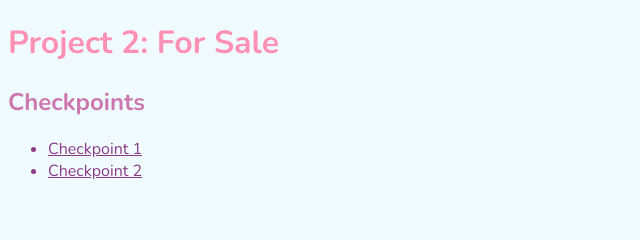
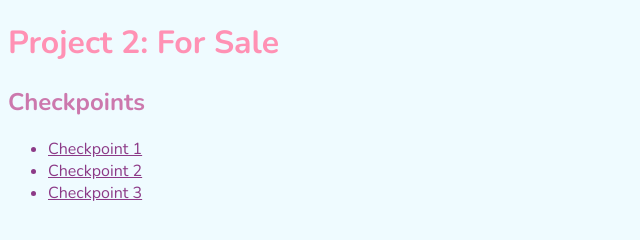
Before and after one commit to Gatewaytono/web22, a plain HTML site: page P2/index.html in a window 1280 px wide. Shown: the whole page, without its empty margins (0-640 px from the left). Drawn offline with nearby package versions, Linux system fonts and the light colour scheme.

Commit message:
p2.3 done
my eyes hurt

```diff
--- a/P2/index.html
+++ b/P2/index.html
@@ -16,6 +16,7 @@
           <ul>
             <li><a href="1/index.html">Checkpoint 1</a></li>
             <li><a href="https://xd.adobe.com/view/baa7212c-3a0a-4926-9a0e-87dffafc97fc-eff4/">Checkpoint 2</a></li>
+            <li><a href="https://xd.adobe.com/view/31848377-596b-4c49-a7f0-e316a87d3076-64d7/">Checkpoint 3</a></li>
           </ul>
     </main>
   </body>
```
